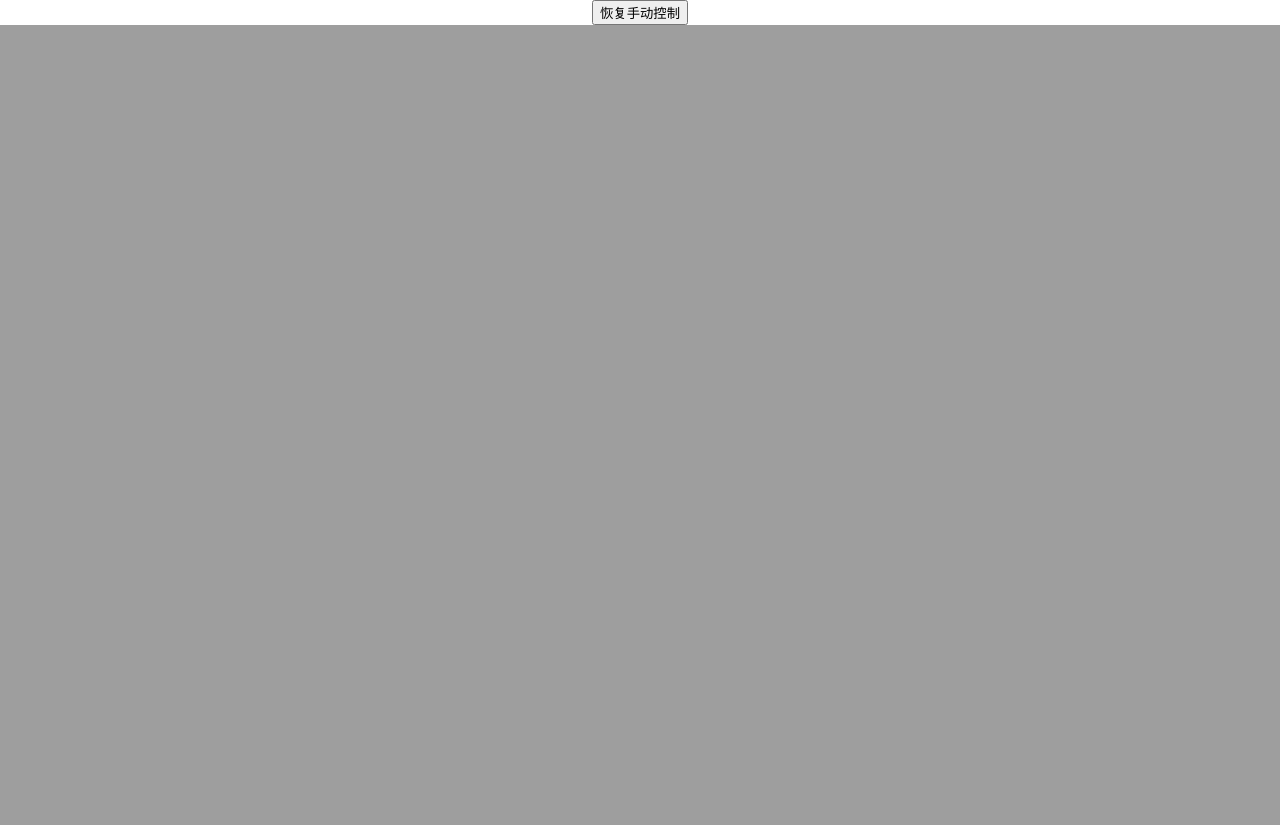
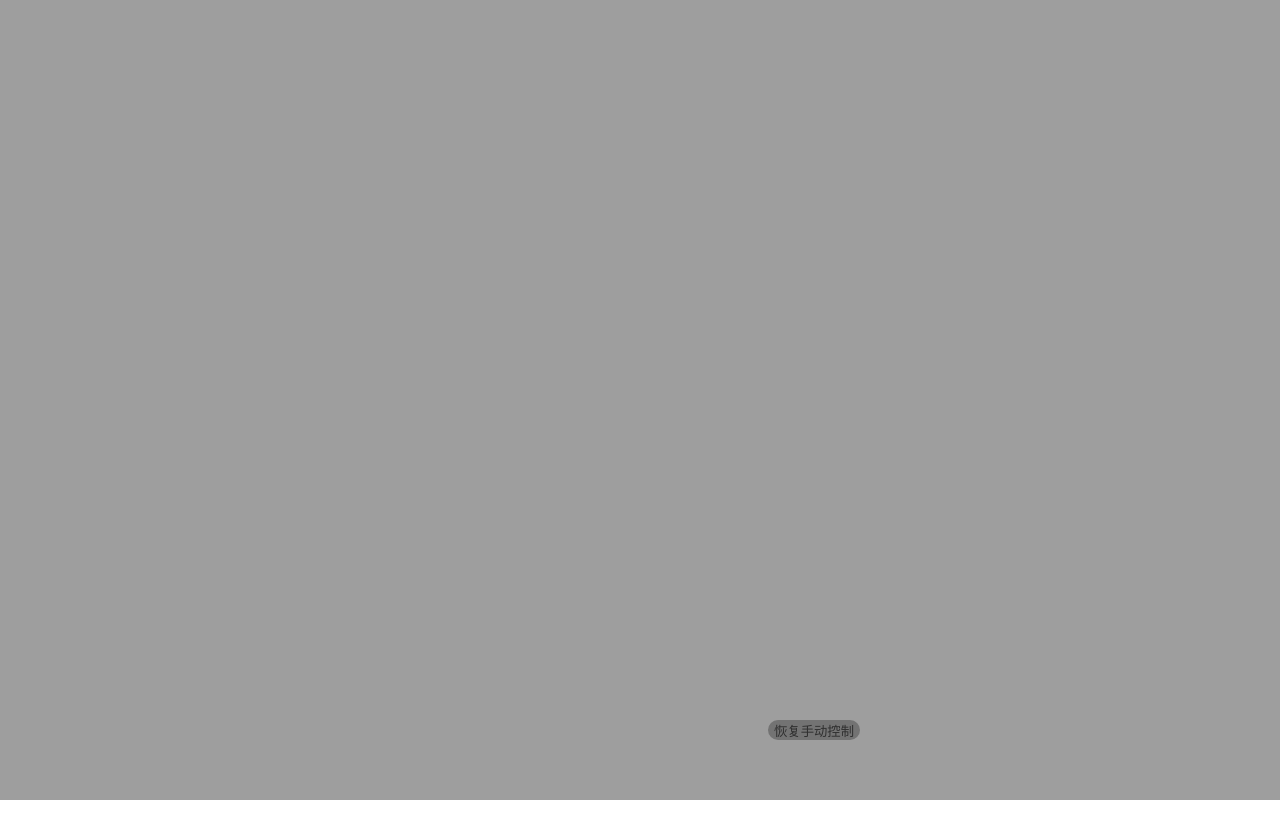
Before and after one commit to bupt-lantu/bupt_tour_panorama, a Vue app: page / in a window 1280 px wide. Both pictures are taken after a click on the button "切换至重力感应". After the commit the page ends 800 px from the top, so only its background shows below. Built offline with nearby package versions, Linux system fonts and the light colour scheme.

Commit message:
button css

```diff
--- a/src/components/HelloWorld.vue
+++ b/src/components/HelloWorld.vue
@@ -2,7 +2,7 @@
   <div>
     <div id="sceneContainer" width="100%" height="100%">
       <button id="modebutton" v-if="touchMode" v-on:click="touchMode=false">切换至重力感应</button>
-      <button v-else v-on:click="touchMode=true">恢复手动控制</button>
+      <button id="modebutton2" v-else v-on:click="touchMode=true">恢复手动控制</button>
       <audio id="desc" />
     </div>
   </div>
@@ -352,5 +352,27 @@ export default {
 body {
   margin: 0;
 }
+#modebutton {
+  position: absolute;
+  top: 90%;
+  left: 60%;
+  height: 20px;
+  border: none;
+  border-radius: 10px;
+  background-color: #616161;
+  opacity: 0.7;
+  color: #000000;
+}
+#modebutton2 {
+  position: absolute;
+  top: 90%;
+  left: 60%;
+  height: 20px;
+  border: none;
+  border-radius: 10px;
+  background-color: #616161;
+  opacity: 0.7;
+  color: #000000;
+}
 </style>
 <!-- Add "scoped" attribute to limit CSS to this component only -->
```
